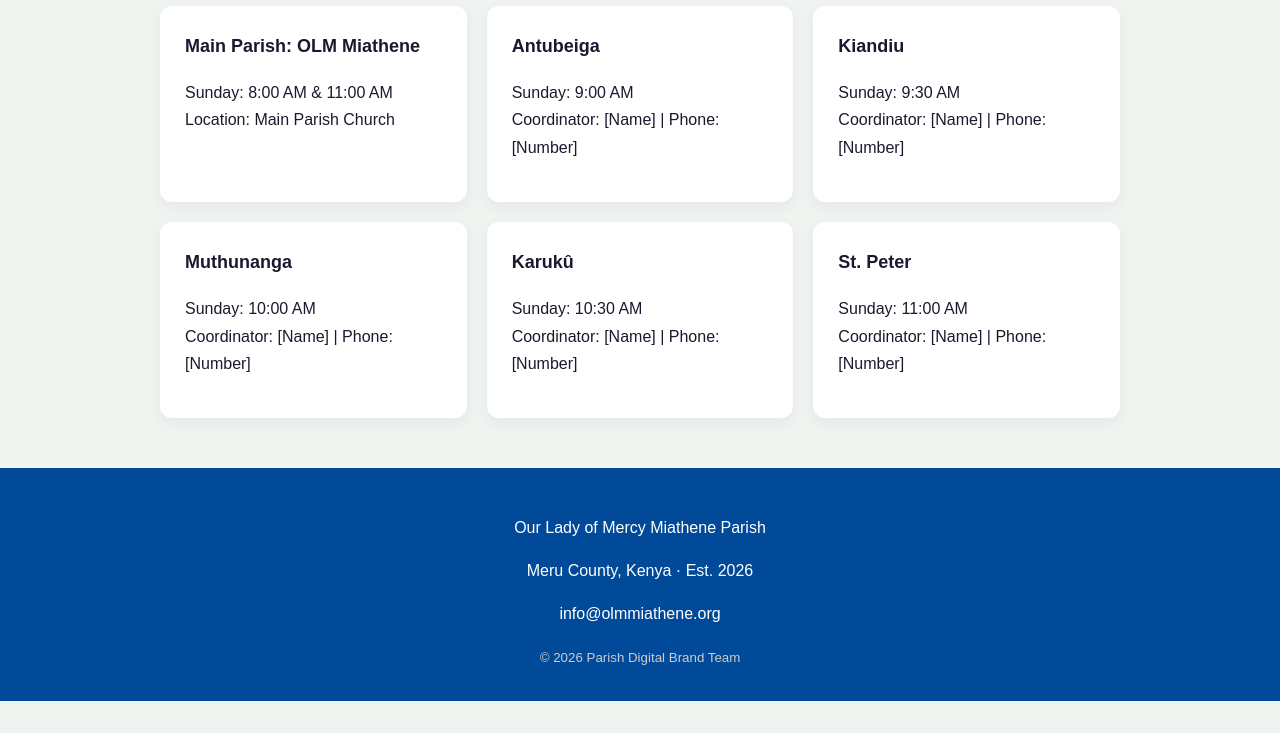
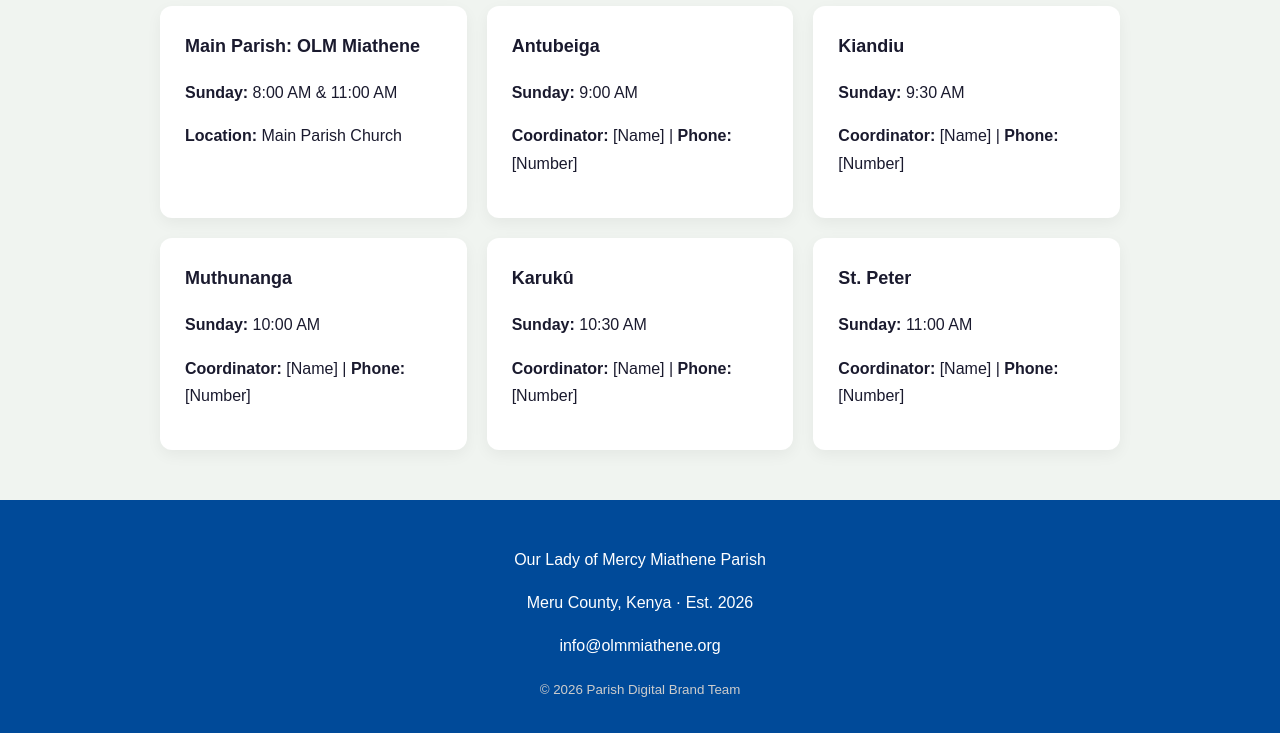
Before and after one commit to MwikaEvans/olmmiathene-site1-, a plain HTML site: page mass-times.html in a window 1280 px wide. Shown: the part 175-908 px from the top of the page. Before the commit the page ends 876 px from the top, so only its background shows below. Drawn offline with Linux system fonts and the light colour scheme.

Commit message:
Format mass times section for better readability

```diff
--- a/mass-times.html
+++ b/mass-times.html
@@ -26,29 +26,42 @@
 <section class="section">
   <h2>Mass Times</h2>
   <div class="grid">
+    <!-- Main Parish -->
     <div class="card">
       <h3>Main Parish: OLM Miathene</h3>
-      <p>Sunday: 8:00 AM & 11:00 AM<br>Location: Main Parish Church</p>
+      <p><strong>Sunday:</strong> 8:00 AM & 11:00 AM</p>
+      <p><strong>Location:</strong> Main Parish Church</p>
     </div>
+
+    <!-- Outstations -->
     <div class="card">
       <h3>Antubeiga</h3>
-      <p>Sunday: 9:00 AM<br>Coordinator: [Name] | Phone: [Number]</p>
+      <p><strong>Sunday:</strong> 9:00 AM</p>
+      <p><strong>Coordinator:</strong> [Name] | <strong>Phone:</strong> [Number]</p>
     </div>
+
     <div class="card">
       <h3>Kiandiu</h3>
-      <p>Sunday: 9:30 AM<br>Coordinator: [Name] | Phone: [Number]</p>
+      <p><strong>Sunday:</strong> 9:30 AM</p>
+      <p><strong>Coordinator:</strong> [Name] | <strong>Phone:</strong> [Number]</p>
     </div>
+
     <div class="card">
       <h3>Muthunanga</h3>
-      <p>Sunday: 10:00 AM<br>Coordinator: [Name] | Phone: [Number]</p>
+      <p><strong>Sunday:</strong> 10:00 AM</p>
+      <p><strong>Coordinator:</strong> [Name] | <strong>Phone:</strong> [Number]</p>
     </div>
+
     <div class="card">
       <h3>Karukû</h3>
-      <p>Sunday: 10:30 AM<br>Coordinator: [Name] | Phone: [Number]</p>
+      <p><strong>Sunday:</strong> 10:30 AM</p>
+      <p><strong>Coordinator:</strong> [Name] | <strong>Phone:</strong> [Number]</p>
     </div>
+
     <div class="card">
       <h3>St. Peter</h3>
-      <p>Sunday: 11:00 AM<br>Coordinator: [Name] | Phone: [Number]</p>
+      <p><strong>Sunday:</strong> 11:00 AM</p>
+      <p><strong>Coordinator:</strong> [Name] | <strong>Phone:</strong> [Number]</p>
     </div>
   </div>
 </section>
```
